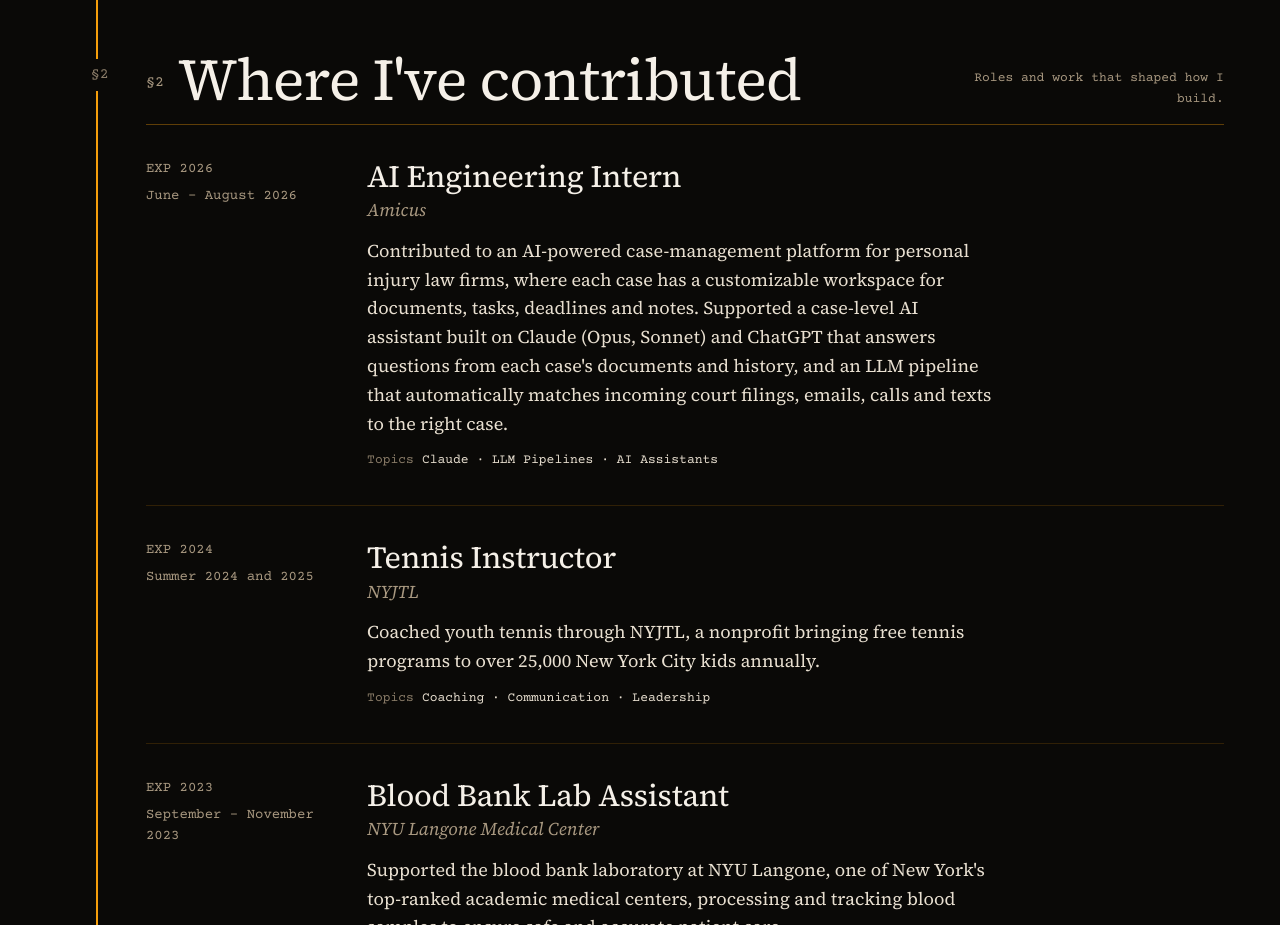
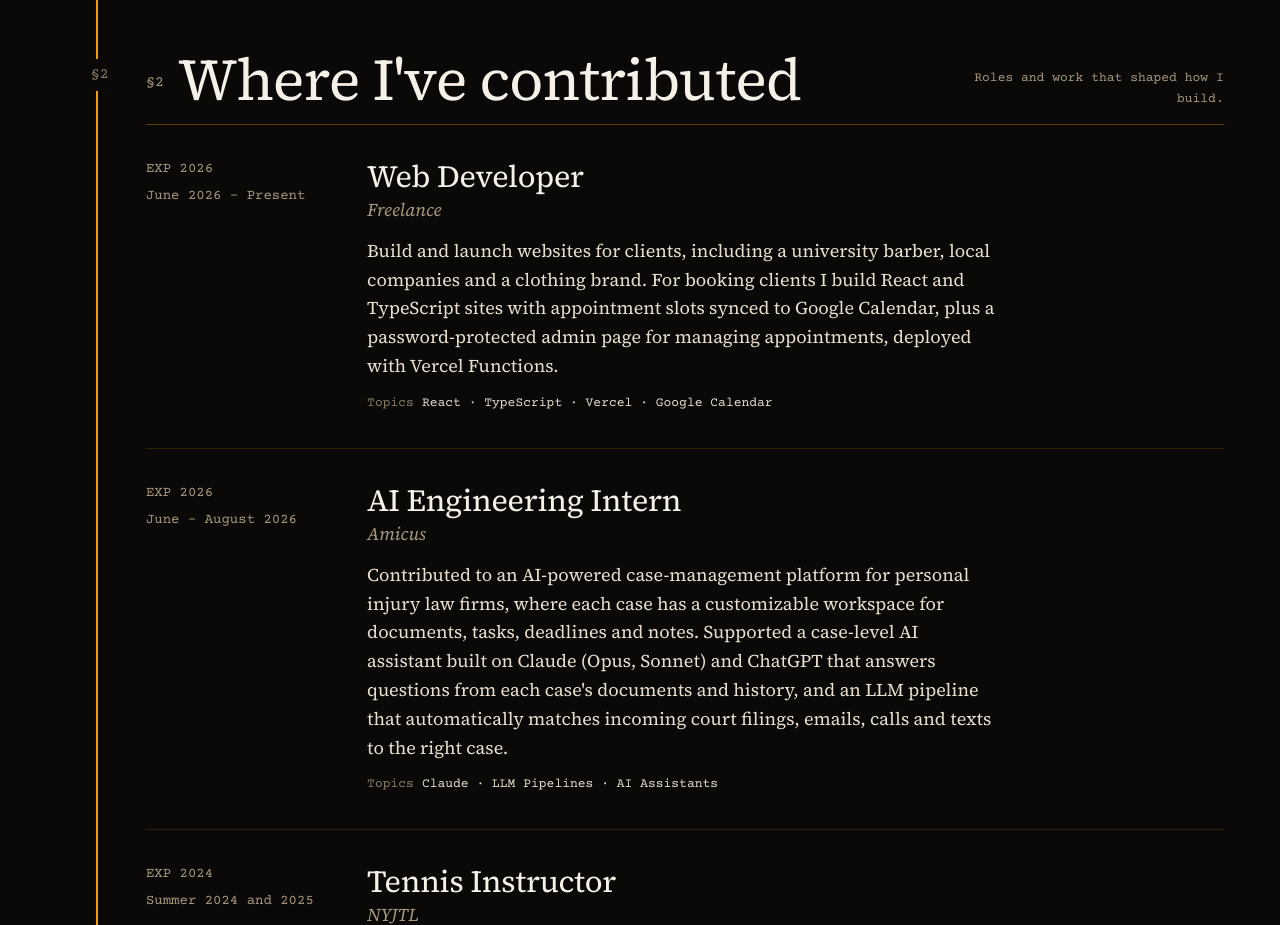
Before and after one commit to archan06/alex-chan-portfolio, a plain HTML site: page index.html in a window 1280 px wide. Shown: the part 1780-2705 px from the top of the page. Drawn offline with nearby package versions, Linux system fonts and the light colour scheme; no server answers.

Commit message:
Add freelance web developer experience; update resume PDF
Co-Authored-By: Claude Opus 5.5 <noreply@anthropic.com>

```diff
--- a/index.html
+++ b/index.html
@@ -398,6 +398,16 @@ main, footer { position: relative; z-index: 1; }
     <span class="mark" aria-hidden="true">§2</span>
     <div class="sec-head"><h2 id="exp-h"><span class="sym">§2</span>Where I've <em>contributed</em></h2>
       <p class="sec-note">Roles and work that shaped how I build.</p></div>
+
+    <article class="entry" id="freelance">
+      <div class="when"><span class="code">EXP 2026</span>June 2026 – Present</div>
+      <div>
+        <h3>Web Developer</h3>
+        <div class="org">Freelance</div>
+        <p>Build and launch websites for clients, including a university barber, local companies and a clothing brand. For booking clients I build React and TypeScript sites with appointment slots synced to Google Calendar, plus a password-protected admin page for managing appointments, deployed with Vercel Functions.</p>
+        <p class="topics"><b>Topics</b>React · TypeScript · Vercel · Google Calendar</p>
+      </div>
+    </article>
 
     <article class="entry" id="amicus">
       <div class="when"><span class="code">EXP 2026</span>June – August 2026</div>
```
Also changed, not shown: 1 other file.
